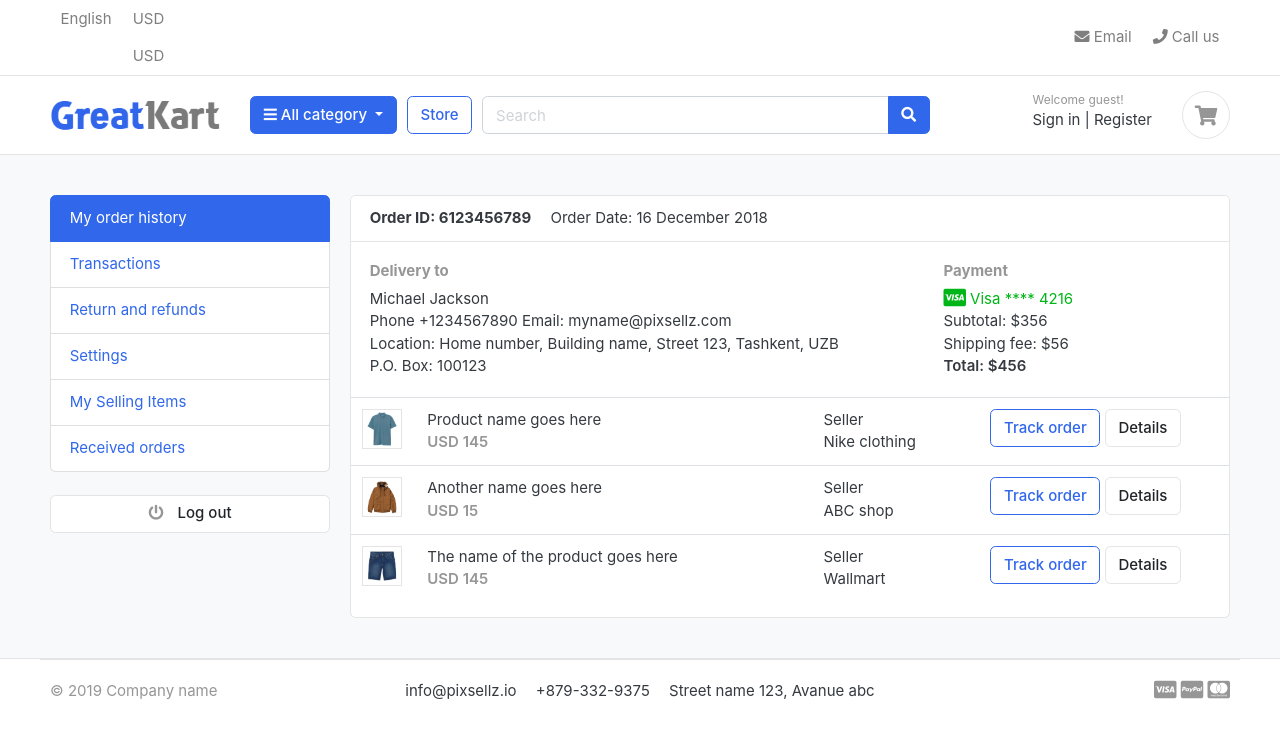
After one commit to ProgramerSalar/cart, a Django app: template templates/accounts/deshboard.html in a window 1280 px wide. The commit adds this page. Shown: the top 739 px of the page. Run offline with Django 3.2, Linux system fonts and the light colour scheme; the template is opened without the code that fills it, so the values that code supplies are empty; some libraries are stand-ins or nearby versions; some web fonts are replaced.

Commit message:
Deshboard

```diff
--- a/accounts/urls.py
+++ b/accounts/urls.py
@@ -5,5 +5,7 @@ urlpatterns = [
     path('register/' , views.register , name = 'register'),
     path('login/' , views.login , name='login'),
     path('logout/', views.logout , name = 'logout'),
+    path('deshboard/' , views.deshboard , name = 'deshboard'),
+    path('' , views.deshboard , name = 'deshboard'),
     path('activate/<uidb64>/<token>/', views.activate, name='activate'),
 ]
--- a/greatcart/settings.py
+++ b/greatcart/settings.py
@@ -152,5 +152,5 @@ MESSAGE_TAGS = {
 EMAIL_HOST = 'smtp.gmail.com'
 EMAIL_PORT = 587
 EMAIL_HOST_USER = 'pb301473@gmail.com'
-EMAIL_HOST_PASSWORD = 'Pagalpb301473'
+EMAIL_HOST_PASSWORD = 'wqftuotxjxefodlg'
 EMAIL_USE_TLS = True
--- /dev/null
+++ b/templates/accounts/deshboard.html
@@ -0,0 +1,101 @@
+{% extends 'base.html' %}
+
+{% block content %}
+
+<!-- ========================= SECTION CONTENT ========================= -->
+<section class="section-conten padding-y bg">
+
+    {% include 'includes/alerts.html' %}
+
+    <div class="container">
+        <div class="row">
+        <aside class="col-md-3">
+            <!--   SIDEBAR   -->
+            <ul class="list-group">
+                <a class="list-group-item active" href="#"> My order history </a>
+                <a class="list-group-item" href="#"> Transactions </a>
+                <a class="list-group-item" href="#"> Return and refunds </a>
+                <a class="list-group-item" href="#">Settings </a>
+                <a class="list-group-item" href="#"> My Selling Items </a>
+                <a class="list-group-item" href="#"> Received orders </a>
+            </ul>
+            <br>
+            <a class="btn btn-light btn-block" href="{% url 'logout'%}"> <i class="fa fa-power-off"></i> <span class="text">Log out</span> </a>
+            <!--   SIDEBAR .//END   -->
+        </aside>
+        <main class="col-md-9">
+            <article class="card">
+            <header class="card-header">
+                <strong class="d-inline-block mr-3">Order ID: 6123456789</strong>
+                <span>Order Date: 16 December 2018</span>
+            </header>
+            <div class="card-body">
+                <div class="row">
+                    <div class="col-md-8">
+                        <h6 class="text-muted">Delivery to</h6>
+                        <p>Michael Jackson <br>
+                        Phone +1234567890 Email: myname@pixsellz.com <br>
+                        Location: Home number, Building name, Street 123,  Tashkent, UZB <br>
+                        P.O. Box: 100123
+                         </p>
+                    </div>
+                    <div class="col-md-4">
+                        <h6 class="text-muted">Payment</h6>
+                        <span class="text-success">
+                            <i class="fab fa-lg fa-cc-visa"></i>
+                            Visa  **** 4216
+                        </span>
+                        <p>Subtotal: $356 <br>
+                         Shipping fee:  $56 <br>
+                         <span class="b">Total:  $456 </span>
+                        </p>
+                    </div>
+                </div> <!-- row.// -->
+            </div> <!-- card-body .// -->
+            <div class="table-responsive">
+            <table class="table table-hover">
+                <tr>
+                    <td width="65">
+                        <img src="../images/items/1.jpg" class="img-xs border">
+                    </td>
+                    <td>
+                        <p class="title mb-0">Product name goes here </p>
+                        <var class="price text-muted">USD 145</var>
+                    </td>
+                    <td> Seller <br> Nike clothing </td>
+                    <td width="250"> <a href="#" class="btn btn-outline-primary">Track order</a> <a href="#" class="btn btn-light"> Details </a> </td>
+                </tr>
+                <tr>
+                    <td>
+                        <img src="../images/items/2.jpg" class="img-xs border">
+                    </td>
+                    <td>
+                        <p class="title mb-0">Another name goes here </p>
+                        <var class="price text-muted">USD 15</var>
+                    </td>
+                    <td> Seller <br> ABC shop </td>
+                    <td> <a href="#" class="btn btn-outline-primary">Track order</a> <a href="#" class="btn btn-light"> Details </a> </td>
+                </tr>
+                <tr>
+                    <td>
+                        <img src="../images/items/3.jpg" class="img-xs border">
+                    </td>
+                    <td>
+                        <p class="title mb-0">The name of the product  goes here </p>
+                        <var class="price text-muted">USD 145</var>
+                    </td>
+                    <td> Seller <br> Wallmart </td>
+                    <td> <a href="#" class="btn btn-outline-primary">Track order</a> <a href="#" class="btn btn-light"> Details </a> </td>
+                </tr>
+            </table>
+            </div> <!-- table-responsive .end// -->
+            </article> <!-- order-group.// -->
+        </main>
+    </div> <!-- row.// -->
+    </div>
+
+
+    </section>
+    <!-- ========================= SECTION CONTENT END// ========================= -->
+
+{% endblock %}
--- a/templates/includes/navbar.html
+++ b/templates/includes/navbar.html
@@ -78,7 +78,7 @@
                         <div class="widget-header">
                             <small class="title text-muted">Welcome {{ user.first_name }}</small>
                             <div>
-                                <a href="#">Dashboard</a> <span class="dark-transp"> | </span>
+                                <a href="{% url 'deshboard' %}">Dashboard</a> <span class="dark-transp"> | </span>
                                 <a href="{% url 'logout' %}"> Logout</a>
                             </div>
                         </div>
```
Also changed, not shown: accounts/views.py (+8 -4 lines), db.sqlite3, photos/products/31K64TW2yFL.jpg (added).
